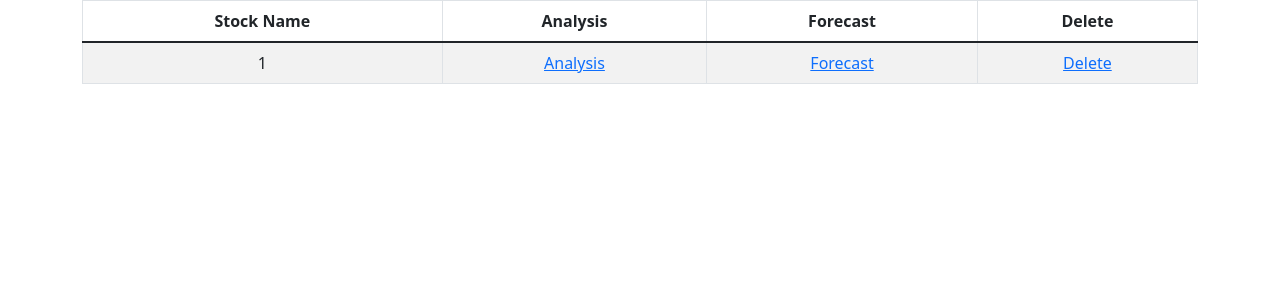
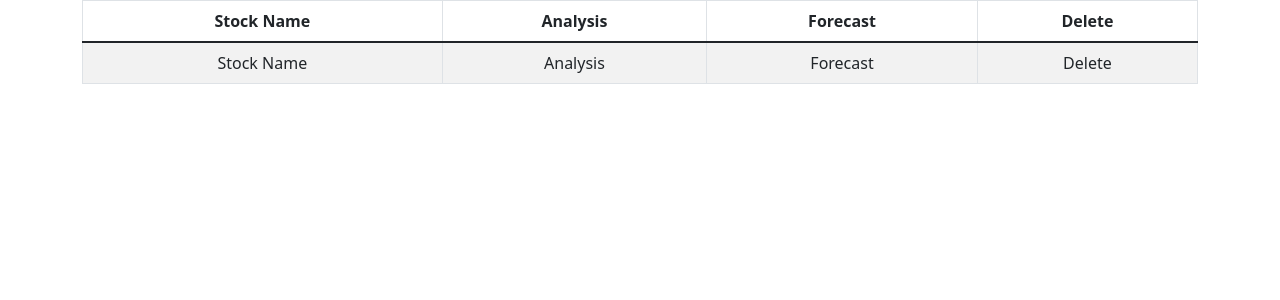
Before and after one commit to csargin/X4, a Django app: page / in a window 1280 px wide. Shown: the part 74-374 px from the top of the page. Run offline with Django 4.2, Linux system fonts and the light colour scheme; tables that the repository leaves empty hold one stand-in row (values such as "Sample post").

Commit message:
Update home.html

```diff
--- a/example/templates/home.html
+++ b/example/templates/home.html
@@ -14,10 +14,10 @@
             <tbody>
                 {% for stock_ticker in api %}
                     <tr>
-                        <td class="text-center" style="vertical-align: middle">{{ stock_ticker }}</td>
-                        <td class="text-center" style="vertical-align: middle"><a href="{% url 'analysis' stock_ticker %}">Analysis</a></td>
-                        <td class="text-center" style="vertical-align: middle"><a href="{% url 'forecast' stock_ticker %}">Forecast</a></td>
-                        <td class="text-center" style="vertical-align: middle"><a href="{% url 'delete' stock_ticker %}">Delete</a></td>
+                        <td class="text-center" style="vertical-align: middle">Stock Name</td>
+                        <td class="text-center" style="vertical-align: middle">Analysis</a></td>
+                        <td class="text-center" style="vertical-align: middle">Forecast</a></td>
+                        <td class="text-center" style="vertical-align: middle">Delete</a></td>
                     </tr>
                 {% endfor %}
             </tbody>
```
